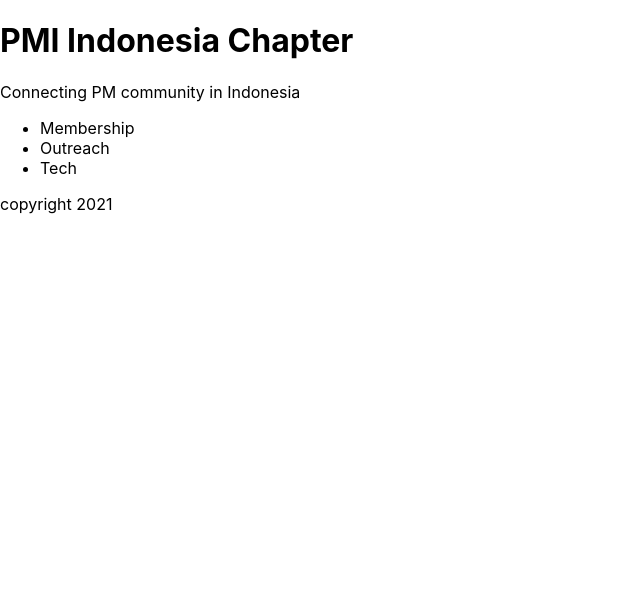
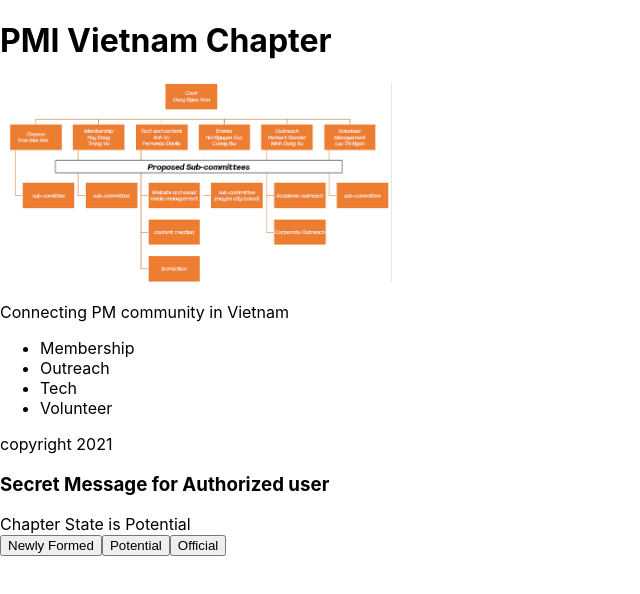
Before and after one commit to vutuananhhd89/js-mentoring, a React (Create React App) app: page / in a window 1280 px wide. Shown: the top 594 px of the page, without its empty margins (0-640 px from the left). Built offline with nearby package versions, Linux system fonts and the light colour scheme.

Commit message:
Practice JSX, useState, conditional rendering

```diff
--- a/src/App.js
+++ b/src/App.js
@@ -1,4 +1,6 @@
 import './App.css';
+import orgChart from './org-chart.png';
+import React, {useState} from "react";
 
 function Header(props){
   return (
@@ -11,9 +13,12 @@
 function Body(props){
   return (
     <section>
+      <img src={orgChart} alt="PMI Vietnam Chapter Org Chart" height="200"/>
       <p>Connecting PM community in {props.country}</p>
       <ul>
-        {props.divisions.map((division) => (<li>{division}</li>))}
+        {props.divisions.map((division) => (
+          <li key={division.id}>{division.title}</li>)
+        )}
       </ul>
     </section>
   );
@@ -22,10 +27,11 @@
 const divisions = [
   "Membership",
   "Outreach",
-  "Tech"
+  "Tech",
+  "Volunteer"
 ];
 
-
+const divisionObjects = divisions.map((division, i) => ({id: i, title: division}));
 
 function Footer(props){
   return (
@@ -35,13 +41,40 @@
   );
 }
 
-function App() {
+function SecretMessage(){
   return (
-    <div>
-      <Header country="Indonesia" />
-      <Body country="Indonesia" divisions={divisions}/>
+    <h3>Secret Message for Authorized user</h3>
+  );
+}
+
+function RegularMessage(){
+  return (
+    <h3>Regular Message</h3>
+  );
+}
+
+function ChapterState(){
+  const [chapterState, setChapterState] = useState("Potential");
+
+  return (
+    <>
+      <div>Chapter State is {chapterState}</div>
+      <button onClick={() => setChapterState("Newly Formed")}>Newly Formed</button>
+      <button onClick={() => setChapterState("Potential")}>Potential</button>
+      <button onClick={() => setChapterState("Official")}>Official</button>
+    </>
+  );
+}
+
+function App(props) {
+  return (
+    <>
+      <Header country="Vietnam" />
+      <Body country="Vietnam" divisions={divisionObjects}/>
       <Footer year= {new Date().getFullYear()}/>
-    </div>
+      {props.Authorized ? <SecretMessage /> : <RegularMessage />}
+      <ChapterState />
+    </>
   );
 }
 
--- a/src/index.js
+++ b/src/index.js
@@ -6,7 +6,7 @@
 
 ReactDOM.render(
   <React.StrictMode>
-    <App />
+    <App Authorized={true}/>
   </React.StrictMode>,
   document.getElementById('root')
 );
```
Also changed, not shown: src/org-chart.png (added).
